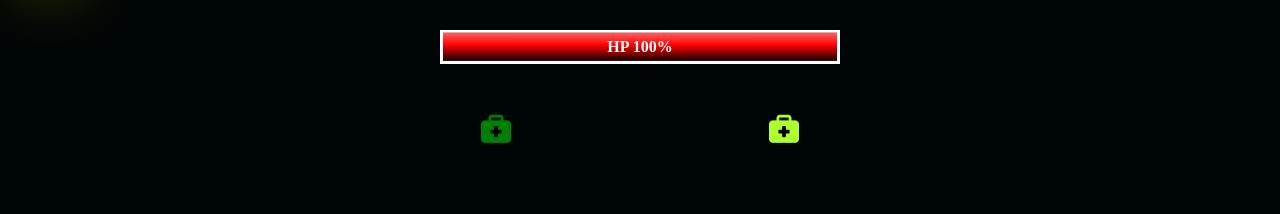
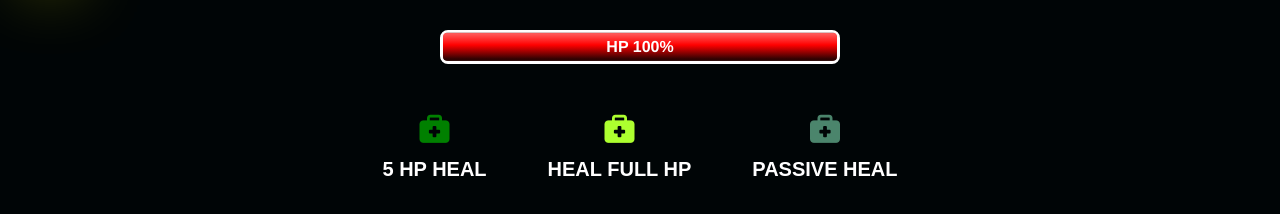
Before and after one commit to DomiGano/Profesor-Game, a plain HTML site: page index.html in a window 1280 px wide. Shown: the part 90-304 px from the top of the page. Drawn offline with Linux system fonts and the light colour scheme.

Commit message:
Add Passive Heal - and adjust hpbar transition

```diff
--- a/index.html
+++ b/index.html
@@ -21,8 +21,9 @@
     </section>
     <footer>
     <div class="heal__box">
-        <button class="heal" onclick="heal(5)"><i class="fa-solid fa-briefcase-medical"></i></button>
-        <button class="heal heal--red" onclick="heal(100)"><i class="fa-solid fa-briefcase-medical"></i></button>
+        <button class="heal" onclick="heal(5)"><i class="fa-solid fa-briefcase-medical"></i><p>5 HP HEAL</p></button>
+        <button class="heal heal--yellowgreen" onclick="heal(100)"><i class="fa-solid fa-briefcase-medical"></i><p>HEAL FULL HP</p></button>
+        <button class="heal passiveHeal" onclick="autoHeal(1,2)"><i class="fa-solid fa-briefcase-medical"></i><p>PASSIVE HEAL</p></button>
     </div>
     </footer>
     <script src="js/app.js"></script>
--- a/js/heatly.js
+++ b/js/heatly.js
@@ -72,3 +72,9 @@ function heal(x) {
 }
 
 }
+
+function autoHeal(value, time) {
+    setInterval(function(){
+        heal(value)
+    },time * 1000)
+}
--- a/style/style.css
+++ b/style/style.css
@@ -172,28 +172,32 @@ h1 {
   padding: 5px 50px;
   position: relative;
   text-align: center;
+  font-family: 'Franklin Gothic Medium', 'Arial Narrow', Arial, sans-serif;
   color: white;
   background-color: rgb(63, 56, 47);
   border: 3px solid white;
-  z-index: 2;
+  z-index: 1;
+  border-radius: 8px;
 }
 
 .hpBar p {
   font-weight: 700;
   position: relative;
   z-index: 2;
+
 }
 
 .redbar {
+  border-radius: 4px;
   width: 100%;
   height: 100%;
   position: absolute;
   background: rgb(113,17,17);
   background: linear-gradient(180deg, rgba(113,17,17,1) 1%, rgba(255,93,93,1) 3%, rgba(255,0,0,1) 44%, rgba(47,2,2,1) 94%);
   transform: translateY(-19%);
-  z-index: 1;
+  z-index: -1;
   left: 0;
-  transition: all 0.5s;
+  transition: all 2s linear;
 }
 
 .grave {
@@ -224,8 +228,20 @@ h1 {
   color: green;
 }
 
-.heal--red {
+.heal p {
+  text-align: center;
+  font-size: 20px;
+  margin-top: 10px;
+  color: white;
+  font-weight: 700;
+}
+
+.heal--yellowgreen {
   color: greenyellow;
+}
+
+.passiveHeal {
+  color: #4B856C;
 }
 
 .heal__box {
```
